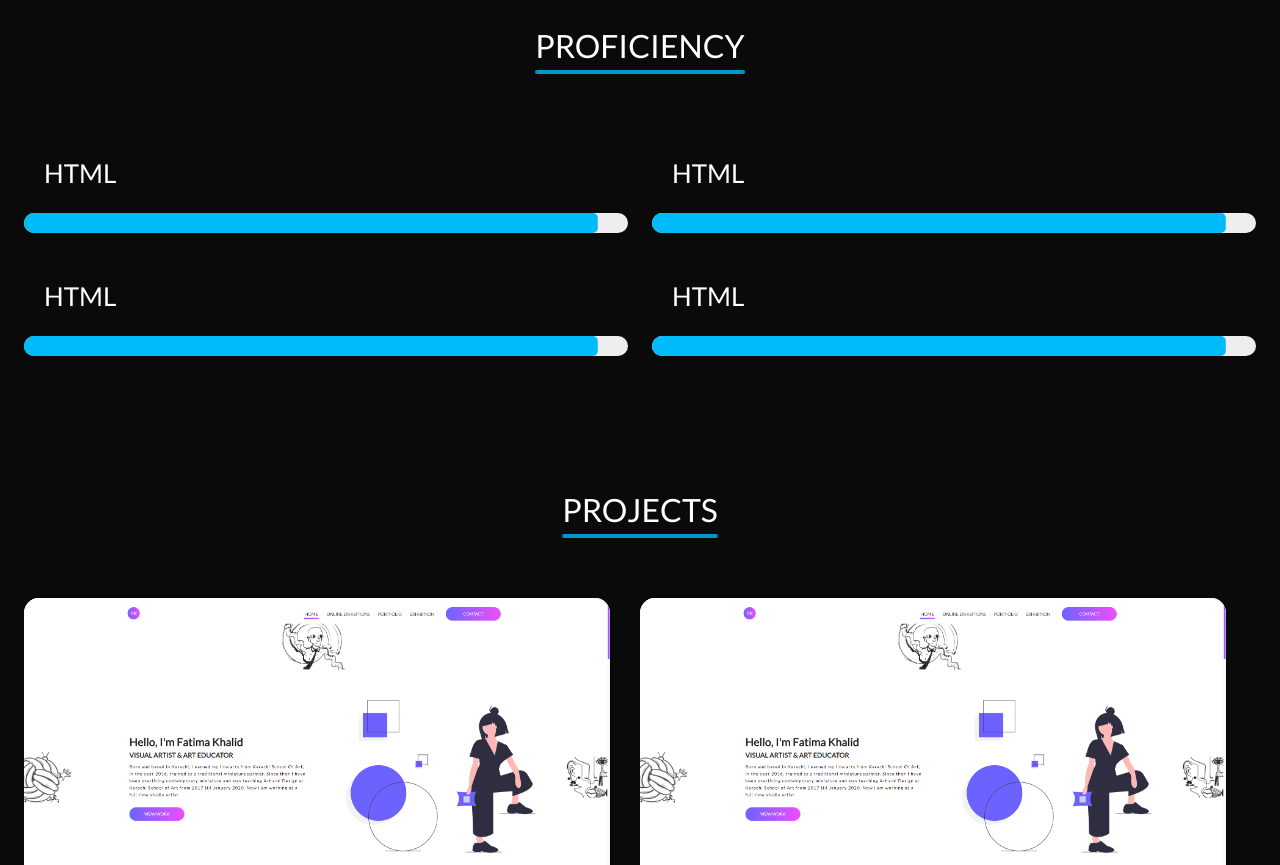
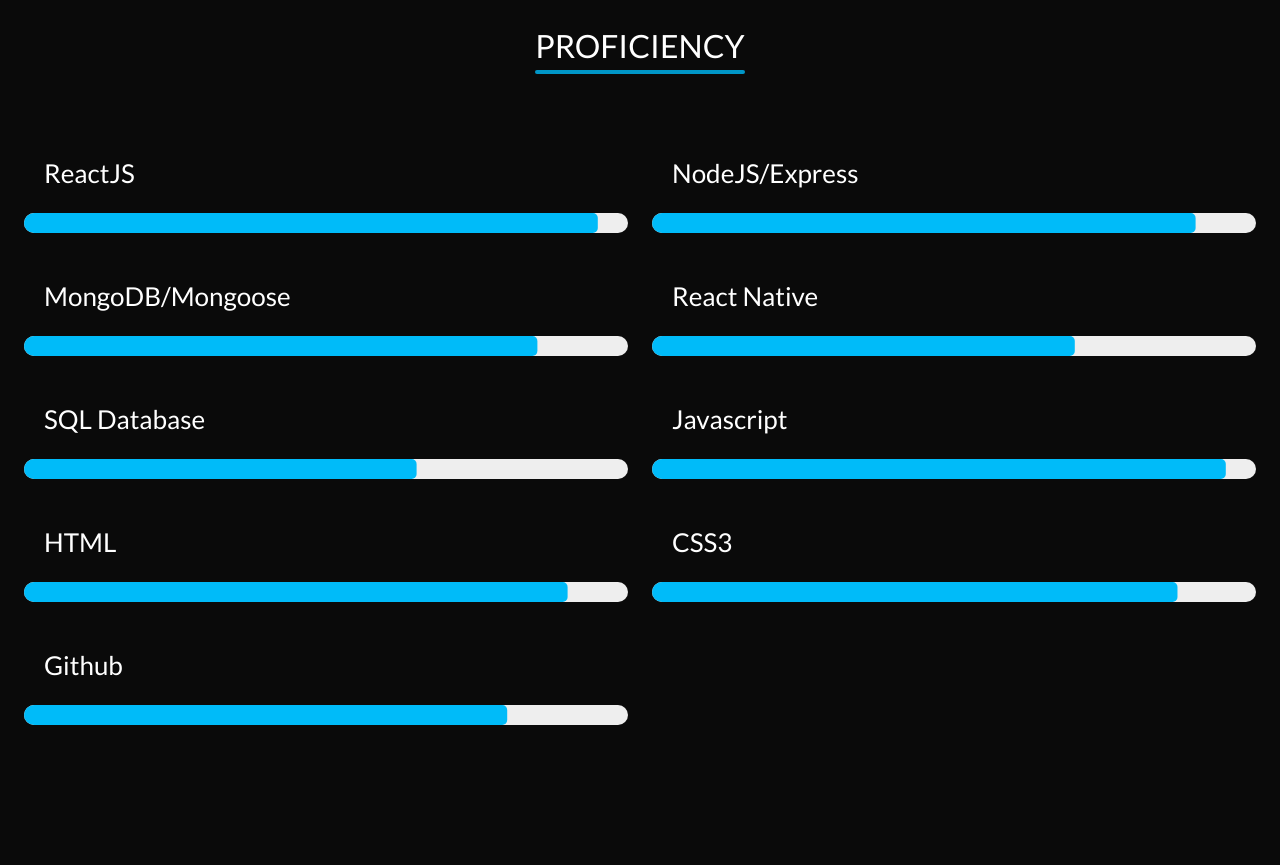
Before and after one commit to Hamza91able/Hamza-Portfolio, a React (Create React App) app: page / in a window 1280 px wide. Shown: the part 3420-4285 px from the top of the page. Built offline with nearby package versions, Linux system fonts and the light colour scheme.

Commit message:
Added Proficiency

```diff
--- a/src/Screens/Proficiency.js
+++ b/src/Screens/Proficiency.js
@@ -27,20 +27,40 @@
 
 const proficiencies = [
     {
-        name: "HTML",
+        name: "ReactJS",
+        level: 95,
+    },
+    {
+        name: "NodeJS/Express",
+        level: 90,
+    },
+    {
+        name: "MongoDB/Mongoose",
+        level: 85,
+    },
+    {
+        name: "React Native",
+        level: 70,
+    },
+    {
+        name: "SQL Database",
+        level: 65,
+    },
+    {
+        name: "Javascript",
         level: 95,
     },
     {
         name: "HTML",
-        level: 95,
+        level: 90,
     },
     {
-        name: "HTML",
-        level: 95,
+        name: "CSS3",
+        level: 87,
     },
     {
-        name: "HTML",
-        level: 95,
+        name: "Github",
+        level: 80,
     },
 ]
 
```
